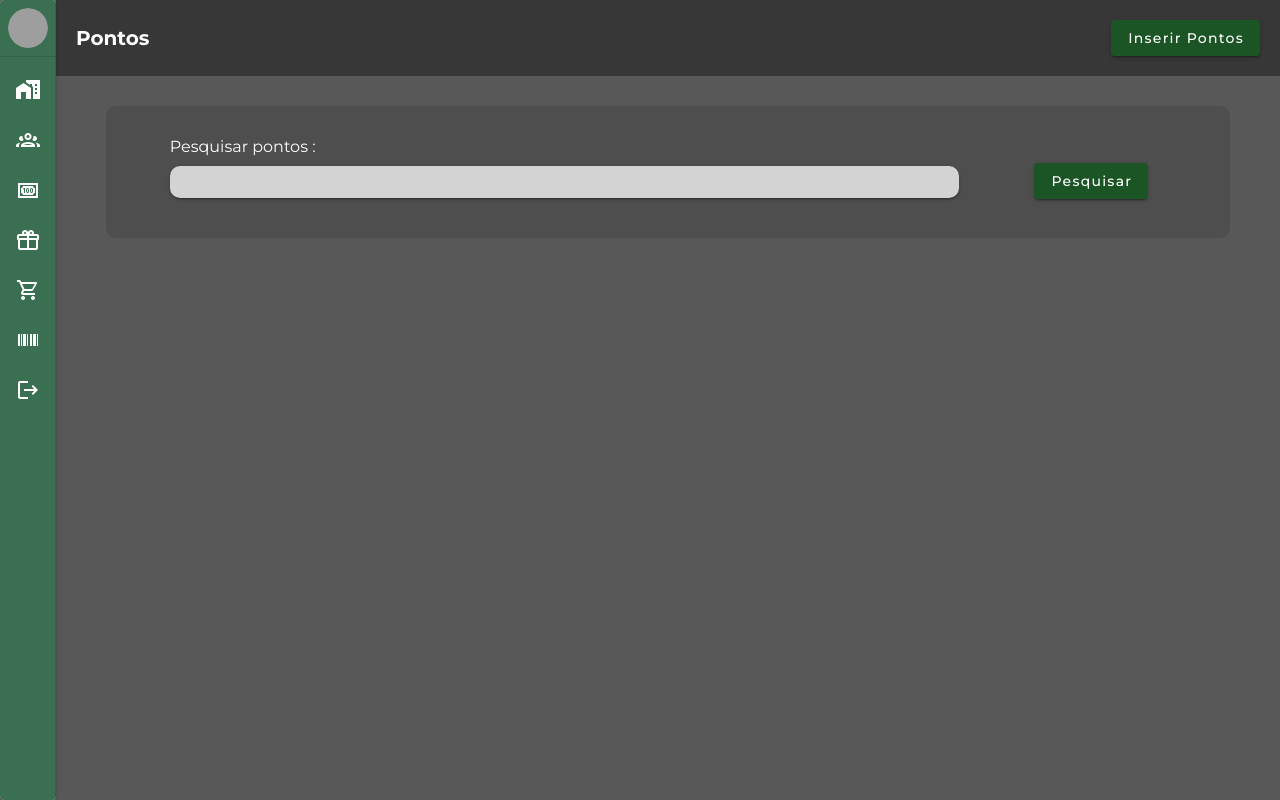
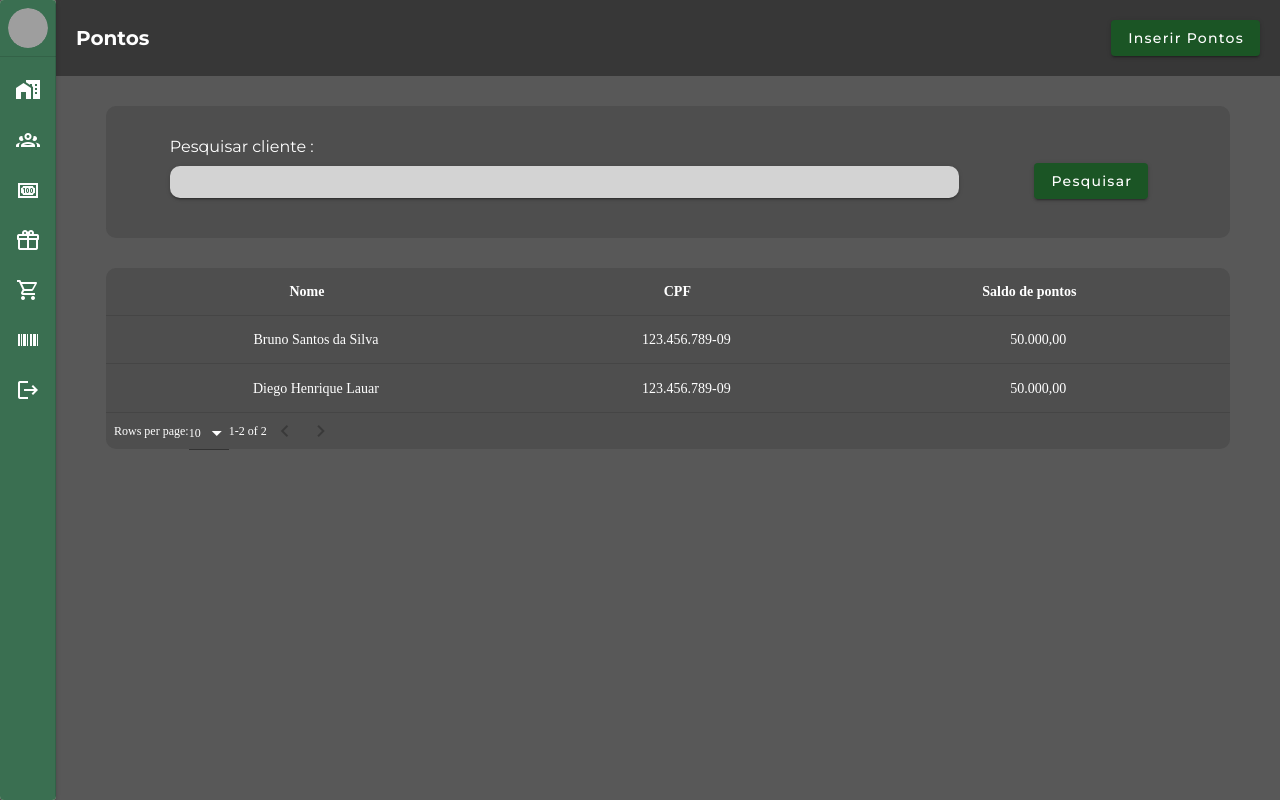
Before and after one commit to bssilva/tcc-front, a Vue app: page /pontos in a window 1280 px wide. Built offline with nearby package versions, Linux system fonts and the light colour scheme; grey boxes are pictures that could not be loaded.

Commit message:
Replicando componente de tabela no componente de pontos

```diff
--- a/src/template/views/clients/Clients.vue
+++ b/src/template/views/clients/Clients.vue
@@ -1,7 +1,7 @@
 <template>
   <div id="client">
     <Header :title="'Clientes'" :nameButton="'Cadastrar clientes'" />
-    <Find :label="'Pesquisar clientes :'" />
+    <Find :label="'Pesquisar cliente :'" />
 
     <Table
       :headers="ClientModelTable.headers"
--- a/src/template/views/points/Points.js
+++ b/src/template/views/points/Points.js
@@ -1,3 +1,8 @@
+import { PointsModelTable } from "./_models/PointsModelTable";
+
 export default {
   name: "Points",
+  data: () => ({
+    PointsModelTable,
+  }),
 };
--- a/src/template/views/points/Points.vue
+++ b/src/template/views/points/Points.vue
@@ -1,8 +1,11 @@
 <template>
   <div id="point">
     <Header :title="'Pontos'" :nameButton="'Inserir pontos'" />
-
-    <Find :label="'Pesquisar pontos :'" />
+    <Find :label="'Pesquisar cliente :'" />
+    <Table
+      :headers="PointsModelTable.headers"
+      :items="PointsModelTable.items"
+    />
   </div>
 </template>
 
--- /dev/null
+++ b/src/template/views/points/_models/PointsModelTable.js
@@ -0,0 +1,19 @@
+export const PointsModelTable = {
+  headers: [
+    { text: "Nome", value: "name" },
+    { text: "CPF", value: "cpf" },
+    { text: "Saldo de pontos", value: "balance" },
+  ],
+  items: [
+    {
+      name: "Bruno Santos da Silva",
+      cpf: "123.456.789-09",
+      balance: "50.000,00",
+    },
+    {
+      name: "Diego Henrique Lauar",
+      cpf: "123.456.789-09",
+      balance: "50.000,00",
+    },
+  ],
+};
```
